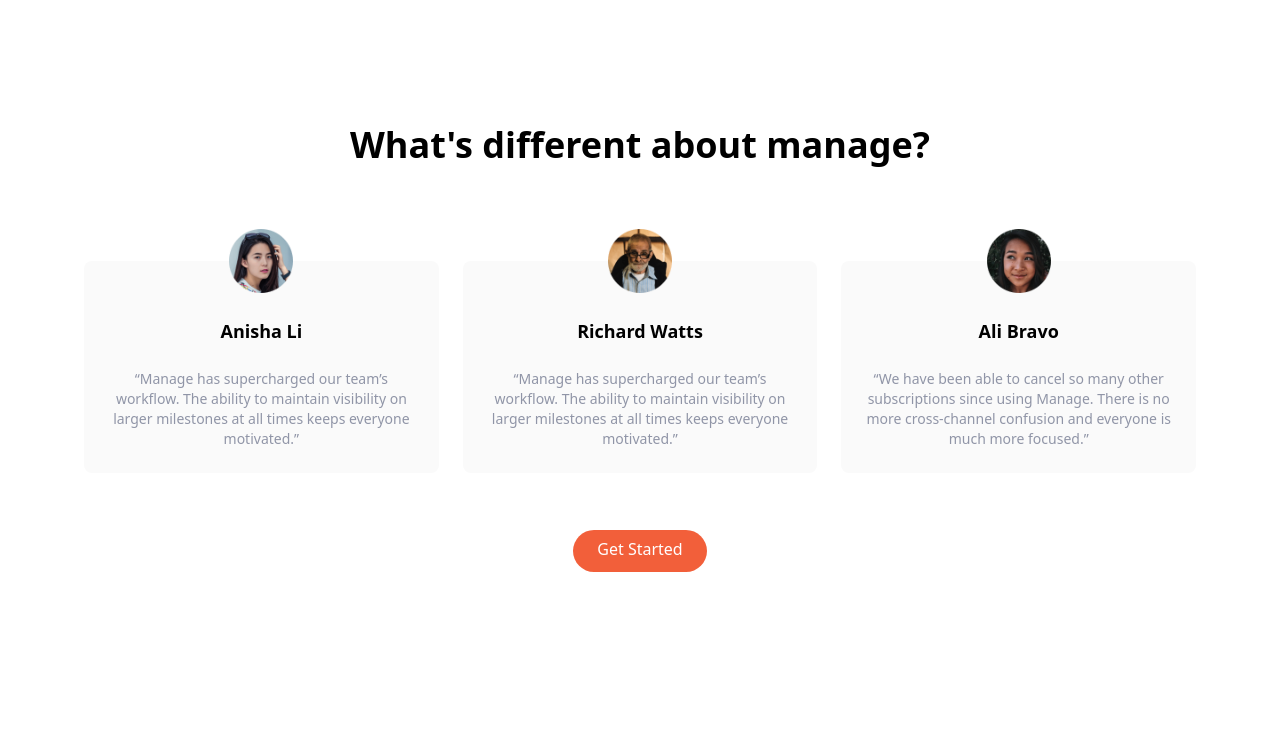
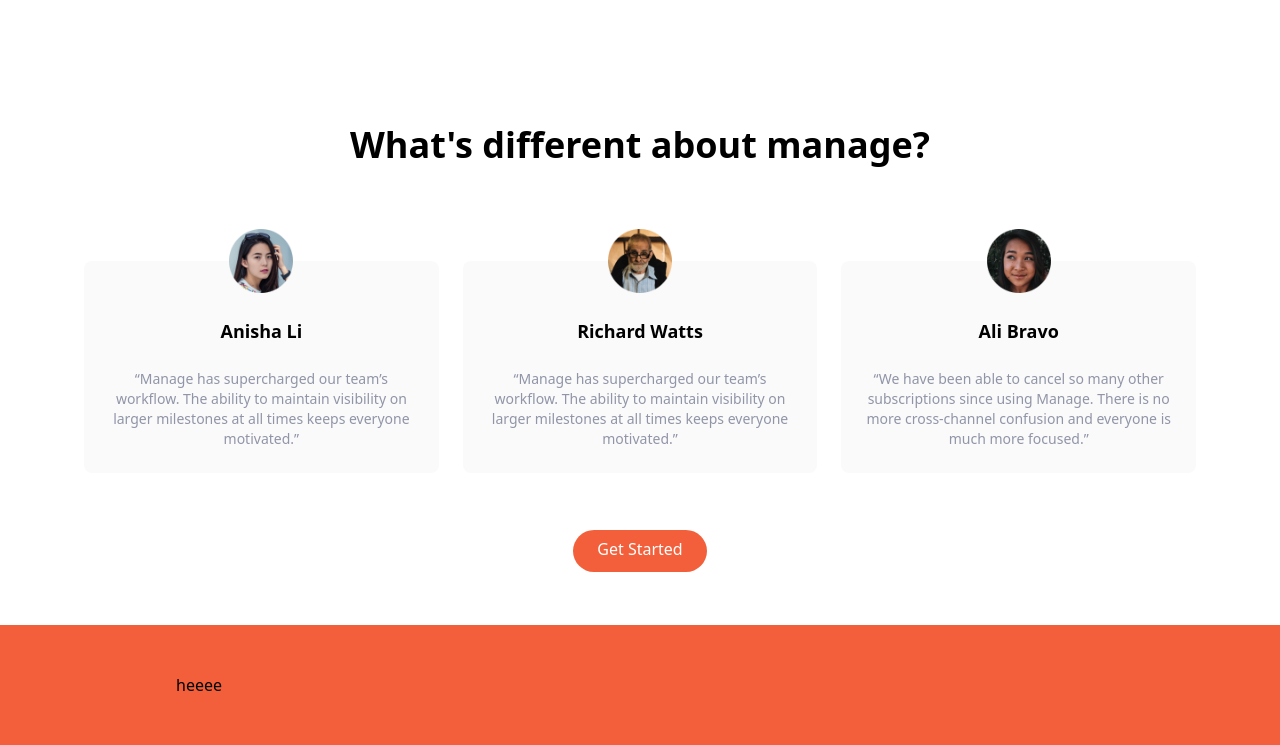
Before and after one commit to sabatohura/tailwind-css-landing-page, a website: page index.html in a window 1280 px wide. Shown: the part 1143-1888 px from the top of the page. Before the commit the page ends 1768 px from the top, so only its background shows below. Drawn offline with Linux system fonts and the light colour scheme.

Commit message:
container 1

```diff
--- a/index.html
+++ b/index.html
@@ -202,7 +202,9 @@
     <!-- call to action section  -->
     <section id="cta" class="bg-brightRed ">
         <!-- Flex container -->
-
+        <div class="container flex flex-col items-center justify-between px-6 py-24 mx-auto space-y-12 md:py-12 md:flex-row md:space-y-0">
+            heeee
+        </div>
     </section>
 </body>
 </html>
```
Also changed, not shown: css/main.css.
